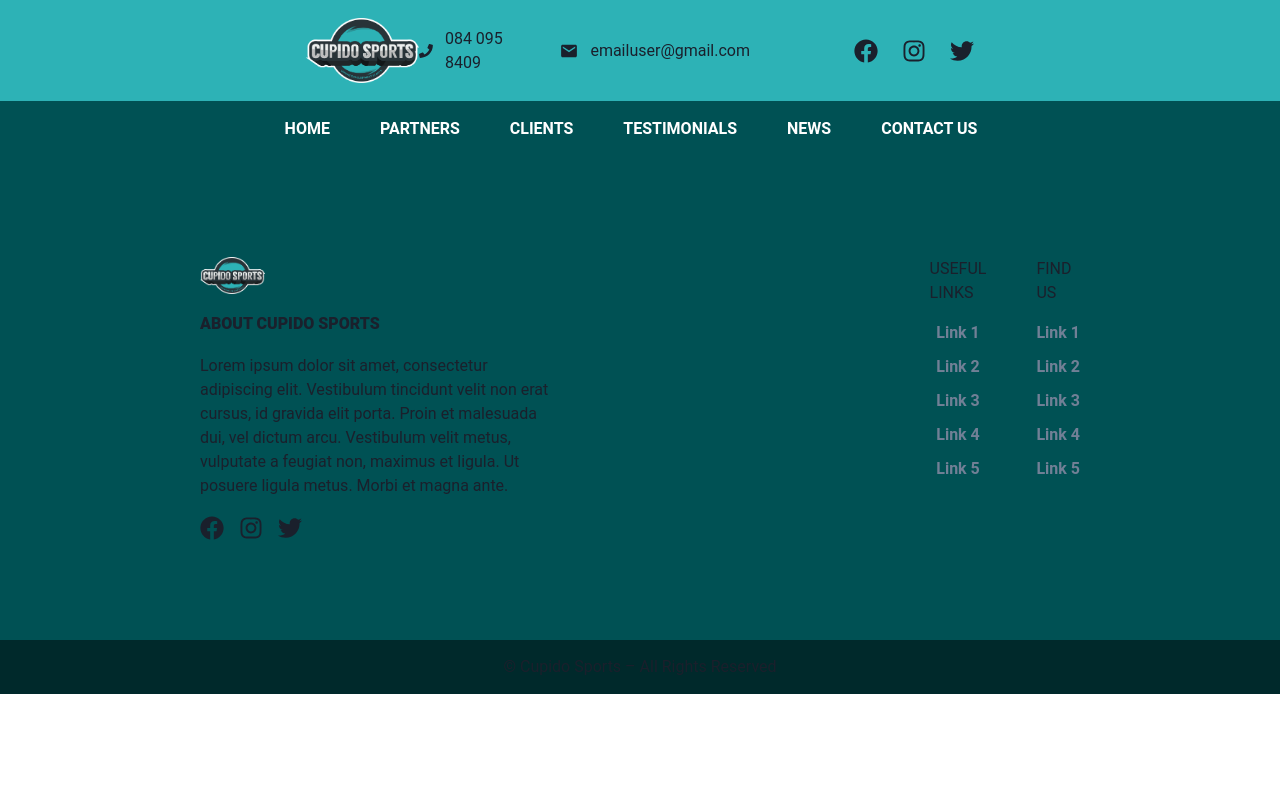
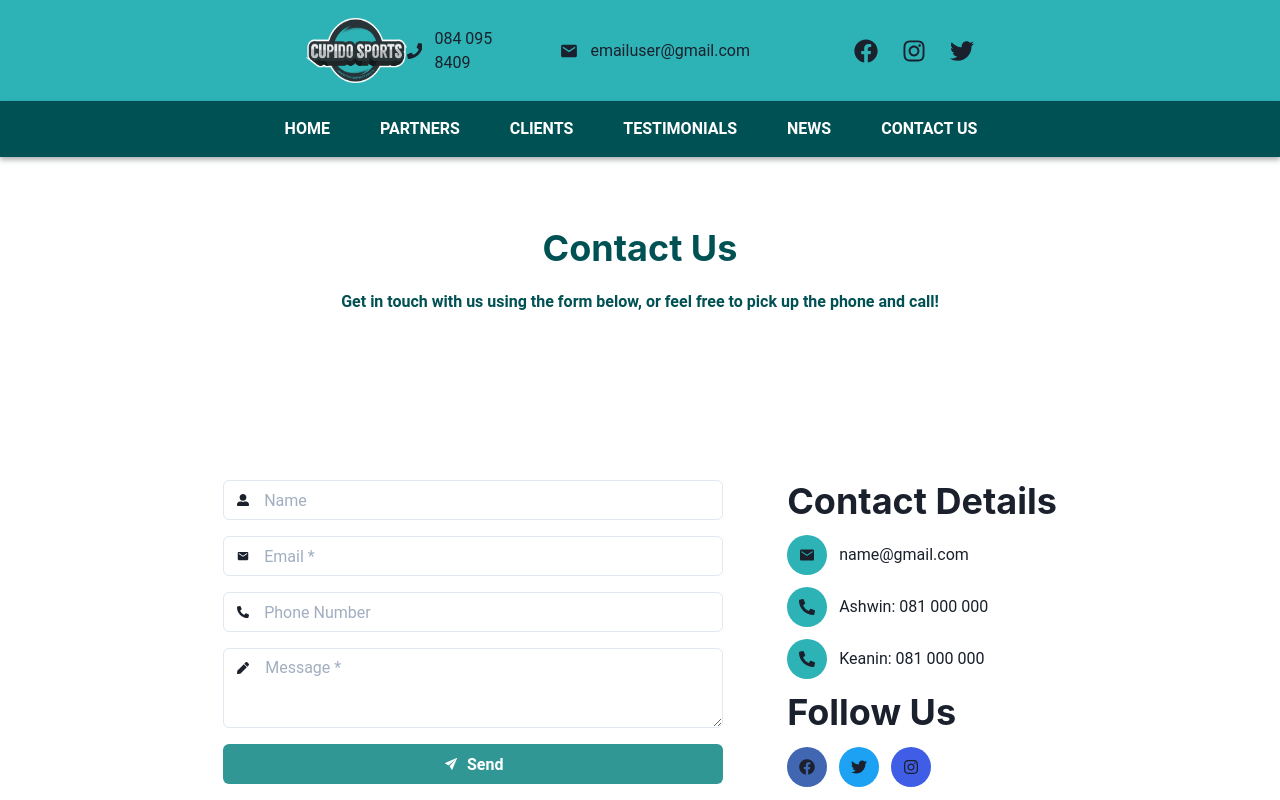
Before and after one commit to Keanin-Cupido/cupido-sports-website, a React (Create React App) app in the folder cs-sports/: page /contactus in a window 1280 px wide. Shown: the top 800 px of the page. Built offline with nearby package versions, Linux system fonts and the light colour scheme.

Commit message:
style: add contact us page input and buttons

```diff
--- a/cs-sports/src/components/sections/Footer.js
+++ b/cs-sports/src/components/sections/Footer.js
@@ -1,28 +1,32 @@
 import { Box, Button, Flex, Image, Text } from '@chakra-ui/react'
 import React from 'react'
 import { FaFacebook, FaInstagram, FaTwitter } from 'react-icons/fa'
+import { IoLogoInstagram } from 'react-icons/io'
 
 import source from "./img/cs_logo_design.png"
 
 function Footer() {
     return (
         <Flex flexDirection="column">
-            <Flex flexDirection="row" pl={200} pr={200} pt={100} pb={100} alignItems="center" backgroundColor="#005154">
+            <Flex flexDirection="column" pl={200} pr={200} pt={100} pb={200} alignItems="left" backgroundColor="#005154">
+                <Flex flexDirection="row" pb={25}>
+                    <Image w="100px" src={source} fallbackSrc='https://via.placeholder.com/150'/>
+                </Flex>
+
                 <Flex flexDirection="row" gap={18}>
                     <Flex flexDirection="column" gap={18}>
-                        <Image w="65px" src={source} fallbackSrc='https://via.placeholder.com/150'/>
-                        <Text fontWeight="black">ABOUT CUPIDO SPORTS</Text>
-                        <Text w="50%">Lorem ipsum dolor sit amet, consectetur adipiscing elit.
+                        <Text fontWeight="black">WHERE DEVELOPMENT STARTS</Text>
+                        <Text w="30%">Lorem ipsum dolor sit amet, consectetur adipiscing elit.
                             Vestibulum tincidunt velit non erat cursus, id gravida elit porta.
                             Proin et malesuada dui, vel dictum arcu. Vestibulum velit metus, vulputate a feugiat non, maximus et ligula. Ut posuere ligula metus.
                             Morbi et magna ante.</Text>
-                        <Flex flexDirection="row" gap={15}>
+                        <Flex flexDirection="row" gap={8}>
                             <FaFacebook size="24px"/>
                             <FaInstagram size="24px"/>
                             <FaTwitter size="24px"/>
                         </Flex>
                     </Flex>
-                    <Flex flexDirection="row" gap={50}>
+                    <Flex flexDirection="row" gap={20}>
                         <Flex flexDirection="column" gap={18}>
                             <Text>USEFUL LINKS</Text>
                             <Flex flexDirection="column" gap={15}>
--- a/cs-sports/src/components/sections/Header-bottom.js
+++ b/cs-sports/src/components/sections/Header-bottom.js
@@ -4,7 +4,11 @@ import { Link as ReactLink } from "react-router-dom"
 
 function Header() {
     return (
-        <HStack p={2} backgroundColor="#005154" flexDirection="row" w="100%" alignItems="center" justifyContent="center" w="full" h="full">
+        <HStack p={2} backgroundColor="#005154" flexDirection="row" w="100%" alignItems="center"
+        justifyContent="center" w="full" h="full"
+        top="101px" position="sticky" zIndex="10"
+        boxShadow="0 3px 5px rgba(57, 63, 72, 0.4)"
+        >
             <Flex flexDirection="row" w="100%" alignItems="center" justifyContent="center">
                 <Button color="white" mr={18} variant='ghost' as={ReactLink} to="/">HOME</Button>
                 <Button color="white" mr={18} variant='ghost' as={ReactLink} to="/partners">PARTNERS</Button>
--- a/cs-sports/src/components/sections/Header-top.js
+++ b/cs-sports/src/components/sections/Header-top.js
@@ -1,16 +1,18 @@
 import React from 'react'
-import { Flex, Image, Spacer, Text, VStack, HStack } from '@chakra-ui/react'
+import { Flex, Image, Spacer, Text, VStack, HStack, ScaleFade, useDisclosure, Link } from '@chakra-ui/react'
 
 import { FaFacebook, FaInstagram, FaPhone, FaTwitter } from 'react-icons/fa';
 import { IoMdMail } from 'react-icons/io';
 
 import source from "./img/cs_logo_design.png"
 
+import { Link as ReactLink } from "react-router-dom"
+
 function Header() {
     return (
-        <HStack p={18} alignItems="center" backgroundColor="#2DB2B6" flexDirection="row" w="100%" alignItems="center" m={0} w="full">
+        <HStack p={18} alignItems="center" backgroundColor="#2DB2B6" flexDirection="row" w="100%" alignItems="center" m={0} w="full" top="0" position="sticky" zIndex="10">
                     <Flex flexDirection="row" w="100%" alignItems="center" mr={72} ml={72}>
-                <Image h="65px" src={source} fallbackSrc='https://via.placeholder.com/150'/>
+                            <Link as={ReactLink} to="/"><Image h="65px" src={source} fallbackSrc='https://via.placeholder.com/150'/></Link>
                             <Spacer />
                             <Flex flexDirection="row" mr={10} alignItems="center" gap={3}>
                                 <FaPhone size="18px"/>
@@ -21,9 +23,9 @@ function Header() {
                                 <Text fontSize="md">emailuser@gmail.com</Text>
                             </Flex>
                             <Flex flexDirection="row" ml={16} alignItems="center" gap={6}>
-                    <FaFacebook size="24px"/>
-                    <FaInstagram size="24px"/>
-                    <FaTwitter size="24px"/>
+                                <Link><FaFacebook size="24px"/></Link>
+                                <Link><FaInstagram size="24px"/></Link>
+                                <Link><FaTwitter size="24px"/></Link>
                             </Flex>
                     </Flex>
         </HStack>
--- a/cs-sports/src/pages/ContactUs.js
+++ b/cs-sports/src/pages/ContactUs.js
@@ -3,6 +3,9 @@ import Header_bottom from '../components/sections/Header-bottom';
 import Footer from '../components/sections/Footer';
 
 import React from 'react'
+import { Box, Button, Circle, Flex, Heading, Input, InputGroup, InputLeftElement, Link, Stack, Text, Textarea } from '@chakra-ui/react';
+import { FaFacebook, FaInstagram, FaPen, FaPhoneAlt, FaTwitter, FaUserAlt } from 'react-icons/fa';
+import { IoIosSend, IoMdMail } from 'react-icons/io';
 
 function ContactUs() {
     return (
@@ -10,6 +13,70 @@ function ContactUs() {
           <Header_top/>
           <Header_bottom />
 
+          {/* Contact Banner */}
+          <Box textAlign="center" p={50} color="#005154" backgroundColor="#FFFFFF">
+            <Heading p={5}>Contact Us</Heading>
+            <Text fontWeight="bold" pb={5}>Get in touch with us using the form below, or feel free to pick up the phone and call!</Text>
+          </Box>
+
+          <Box>
+            <Flex flexDirection="row" p={24} gap={16} justifyContent="center">
+              {/* Left side - the form */}
+              <Flex flexDirection="column">
+                <Stack spacing={4} width={500}>
+                  <InputGroup>
+                      <InputLeftElement pointerEvents='none' children={<FaUserAlt color='gray.300' size="0.75em"/>}/>
+                      <Input type='text' placeholder='Name' />
+                  </InputGroup>
+
+                  <InputGroup>
+                      <InputLeftElement pointerEvents='none' children={<IoMdMail color='gray.300' size="0.75em"/>}/>
+                      <Input type='email' placeholder='Email *' />
+                  </InputGroup>
+
+                  <InputGroup>
+                      <InputLeftElement pointerEvents='none' children={<FaPhoneAlt color='gray.300' size="0.75em"/>}/>
+                      <Input type='tel' placeholder='Phone Number' />
+                  </InputGroup>
+
+                  <InputGroup>
+                      <InputLeftElement pointerEvents='none' children={<FaPen color='gray.300' size="0.75em"/>}/>
+                      <Textarea pl={41} placeholder='Message *' />
+                  </InputGroup>
+
+                  <Button leftIcon={<IoIosSend />} colorScheme='teal' variant='solid'>
+                    Send
+                  </Button>
+                </Stack>
+              </Flex>
+              {/* Right side */}
+              <Flex flexDirection="column" gap={3}>
+                <Heading>Contact Details</Heading>
+                <Flex flexDirection="column" gap={3}>
+                  <Flex flexDirection="row" gap={3} alignItems="center">
+                    <Circle backgroundColor="#2DB2B6" p={3}><IoMdMail /></Circle>
+                    <Text>name@gmail.com</Text>
+                  </Flex>
+                  <Flex flexDirection="row" gap={3} alignItems="center">
+                    <Circle backgroundColor="#2DB2B6" p={3}><FaPhoneAlt /></Circle>
+                    <Text>Ashwin: 081 000 000</Text>
+                  </Flex>
+                  <Flex flexDirection="row" gap={3} alignItems="center">
+                    <Circle backgroundColor="#2DB2B6" p={3}><FaPhoneAlt /></Circle>
+                    <Text>Keanin: 081 000 000</Text>
+                  </Flex>
+                </Flex>
+
+                <Heading>Follow Us</Heading>
+                <Flex flexDirection="row" gap={3} alignItems="center">
+                    <Link><Circle backgroundColor="#4267B2" p={3}><FaFacebook /></Circle></Link>
+                    <Link><Circle backgroundColor="#1DA1F2" p={3}><FaTwitter /></Circle></Link>
+                    <Link><Circle backgroundColor="#405DE6" p={3}><FaInstagram /></Circle></Link>
+                </Flex>
+              </Flex>
+            </Flex>
+          </Box>
+
           <Footer />
       </main>
     )
--- a/cs-sports/src/pages/Home.js
+++ b/cs-sports/src/pages/Home.js
@@ -5,7 +5,7 @@ import Filler_Section from '../components/sections/Filler_Section';
 import About_Section from '../components/sections/About_Section';
 import Section_noname from '../components/sections/Section_noname';
 import Testimonial_Section from '../components/sections/Testimonial_Section';
-
+import Footer from '../components/sections/Footer';
 
 function Home() {
   return (
```
Lines whose indentation alone changed are shown as unchanged.
